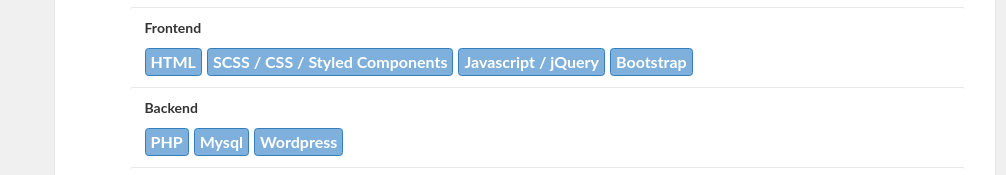
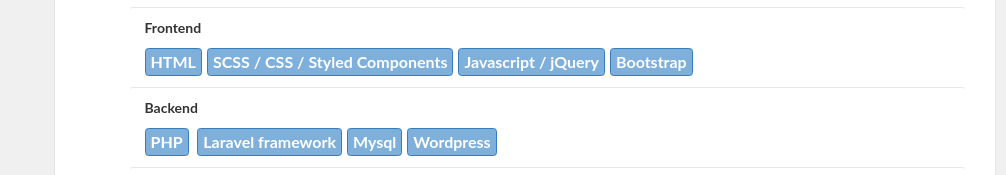
Before and after one commit to HlaingWinAung/Resume, a plain HTML site: page index.html in a window 1280 px wide. Shown: the part 935-1110 px from the top of the page, without its empty margins (274-1280 px from the left). Drawn offline with nearby package versions, Linux system fonts and the light colour scheme.

Commit message:
Update index.html

```diff
--- a/index.html
+++ b/index.html
@@ -1926,6 +1926,8 @@
                           <strong>Backend</strong>
                           <div class="space-top labels">
                             <span class="label label-keyword"><p>PHP</p> </span
+                            >
+                            <span class="label label-keyword"><p>Laravel framework</p> </span
                             ><span class="label label-keyword"
                               ><p>Mysql</p> </span
                             ><span class="label label-keyword"
```
